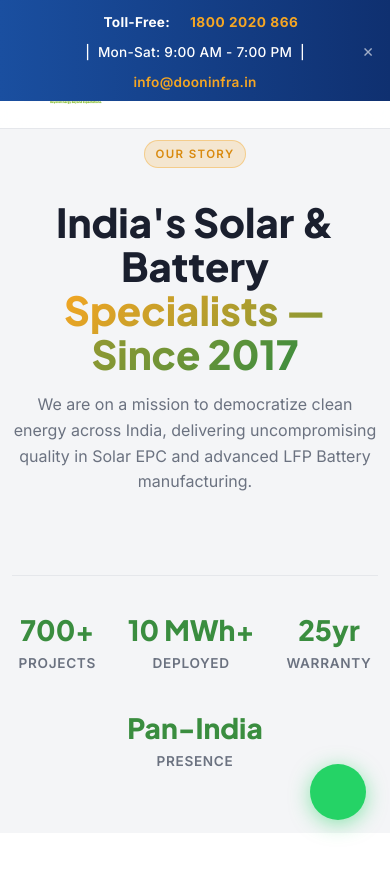
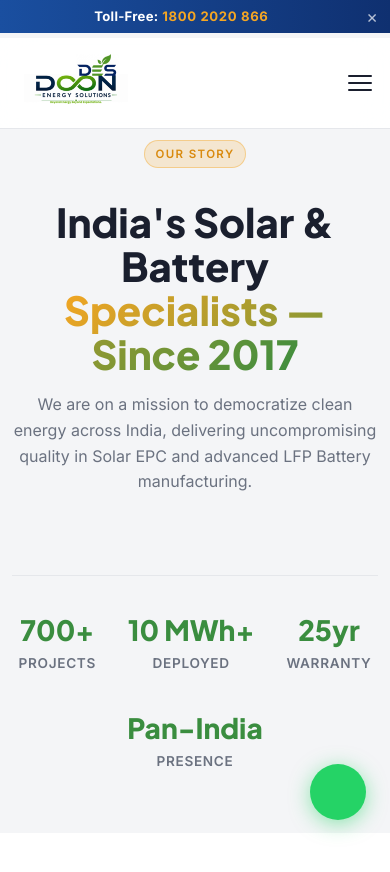
Before and after one commit to doonatm/doonenergywebsite, a website: page about.html in a window 390 px wide. Shown: the top 872 px of the page. Drawn offline with Linux system fonts and the light colour scheme.

Commit message:
Optimize top notification bar for mobile - single line on phone, hide hours/email

```diff
--- a/about.html
+++ b/about.html
@@ -407,14 +407,18 @@
 </head>
 <body>
   <!-- Top Notification Bar -->
-  <div id="top-bar" style="background:linear-gradient(90deg,#1A4FA0 0%,#0f3070 100%);color:#fff;text-align:center;padding:.5rem 1rem;font-size:.85rem;font-weight:500;letter-spacing:.02em;position:fixed;top:0;left:0;right:0;z-index:1001;">
-    <span style="display:inline-flex;align-items:center;gap:.5rem;flex-wrap:wrap;justify-content:center;">
-      <i class="fa-solid fa-phone-volume" style="color:#F5A623;margin-right:.25rem;"></i> <strong>Toll-Free:</strong>&nbsp;<a href="tel:18002020866" style="color:#F5A623;font-weight:700;text-decoration:none;letter-spacing:.04em;">1800 2020 866</a>
-      &nbsp;|&nbsp; Mon-Sat: 9:00 AM - 7:00 PM
-      &nbsp;|&nbsp; <a href="mailto:info@dooninfra.in" style="color:#F5A623;font-weight:600;text-decoration:none;">info@dooninfra.in</a>
-    </span>
+    <div id="top-bar" style="background:linear-gradient(90deg,#1A4FA0 0%,#0f3070 100%);color:#fff;text-align:center;padding:.38rem 3rem .38rem 1rem;font-size:.82rem;font-weight:500;letter-spacing:.02em;position:fixed;top:0;left:0;right:0;z-index:1001;white-space:nowrap;overflow:hidden;">
+    <style>
+      @media(max-width:600px){
+        .tb-hide{display:none!important;}
+        #top-bar{font-size:.78rem;padding:.38rem 2.5rem .38rem .75rem;}
+      }
+    </style>
+    <i class="fa-solid fa-phone-volume" style="color:#F5A623;margin-right:.3rem;"></i>
+    <strong>Toll-Free:</strong>&nbsp;<a href="tel:18002020866" style="color:#F5A623;font-weight:700;text-decoration:none;letter-spacing:.05em;">1800 2020 866</a>
+    <span class="tb-hide">&nbsp;&nbsp;|&nbsp;&nbsp;Mon-Sat: 9:00 AM - 7:00 PM&nbsp;&nbsp;|&nbsp;&nbsp;<a href="mailto:info@dooninfra.in" style="color:#F5A623;font-weight:600;text-decoration:none;">info@dooninfra.in</a></span>
     <button onclick="document.getElementById('top-bar').style.display='none'" aria-label="Close"
-      style="position:absolute;right:1rem;top:50%;transform:translateY(-50%);background:none;border:none;color:rgba(255,255,255,.6);font-size:1.1rem;cursor:pointer;line-height:1;padding:0;">&times;</button>
+      style="position:absolute;right:.75rem;top:50%;transform:translateY(-50%);background:none;border:none;color:rgba(255,255,255,.7);font-size:1.1rem;cursor:pointer;line-height:1;padding:0;">&times;</button>
   </div>
 
   <div id="scroll-progress"></div>
```
Also changed, not shown: battery.html (+11 -7 lines), index.html (+11 -8 lines), solar-epc.html (+11 -7 lines).
